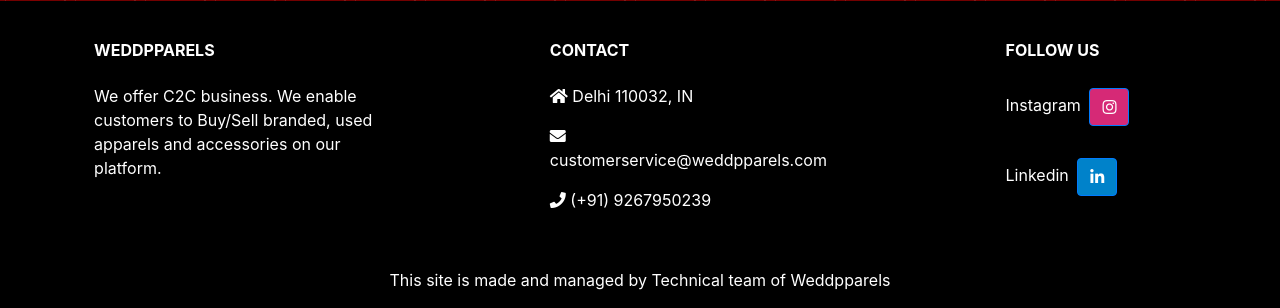
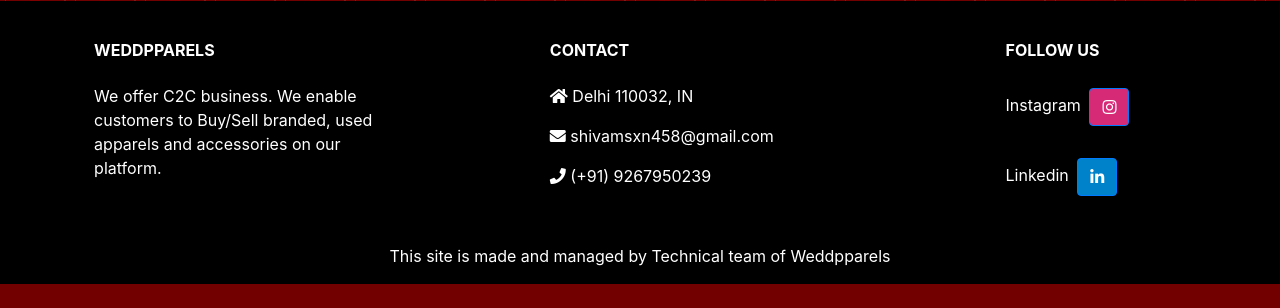
Before and after one commit to shivamsxn458/Djangoprojects, a Django app: page /shop/categorydisplay/Sherwani in a window 1280 px wide. Shown: the part 1101-1409 px from the top of the page. After the commit the page ends 1385 px from the top, so only its background shows below. Run offline with Django 3.2, Linux system fonts and the light colour scheme; data comes from the database, SQL or seed files in the repository; some libraries are stand-ins or nearby versions.

Commit message:
Update base.html

```diff
--- a/ecomm1/shop/templates/shop/base.html
+++ b/ecomm1/shop/templates/shop/base.html
@@ -299,7 +299,7 @@ background-size: 70px 120px; max-width: 100%;">
           <div class="col-md-4 col-lg-3 col-xl-3 mx-auto mt-3">
             <h6 class="text-uppercase mb-4 font-weight-bold"> Contact </h6>
             <p><i class="fas fa-home mr-0"></i> Delhi 110032, IN </p>
-            <p><i class="fas fa-envelope mr-0"></i> customerservice@weddpparels.com </p>
+            <p><i class="fas fa-envelope mr-0"></i> shivamsxn458@gmail.com </p>
             <p><i class="fas fa-phone mr-0"></i> (+91) 9267950239 </p>
           </div>
           <!-- Grid column -->
```
